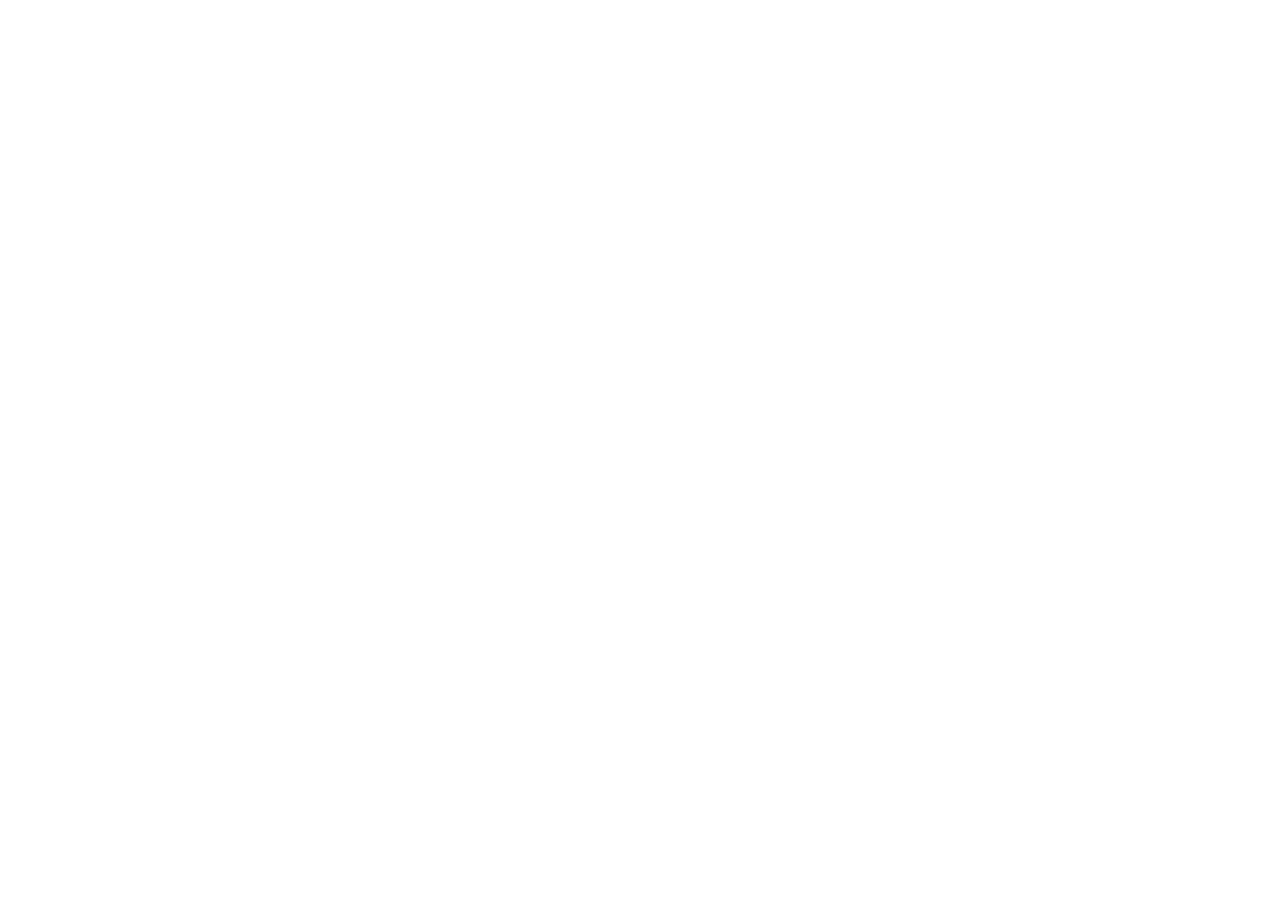
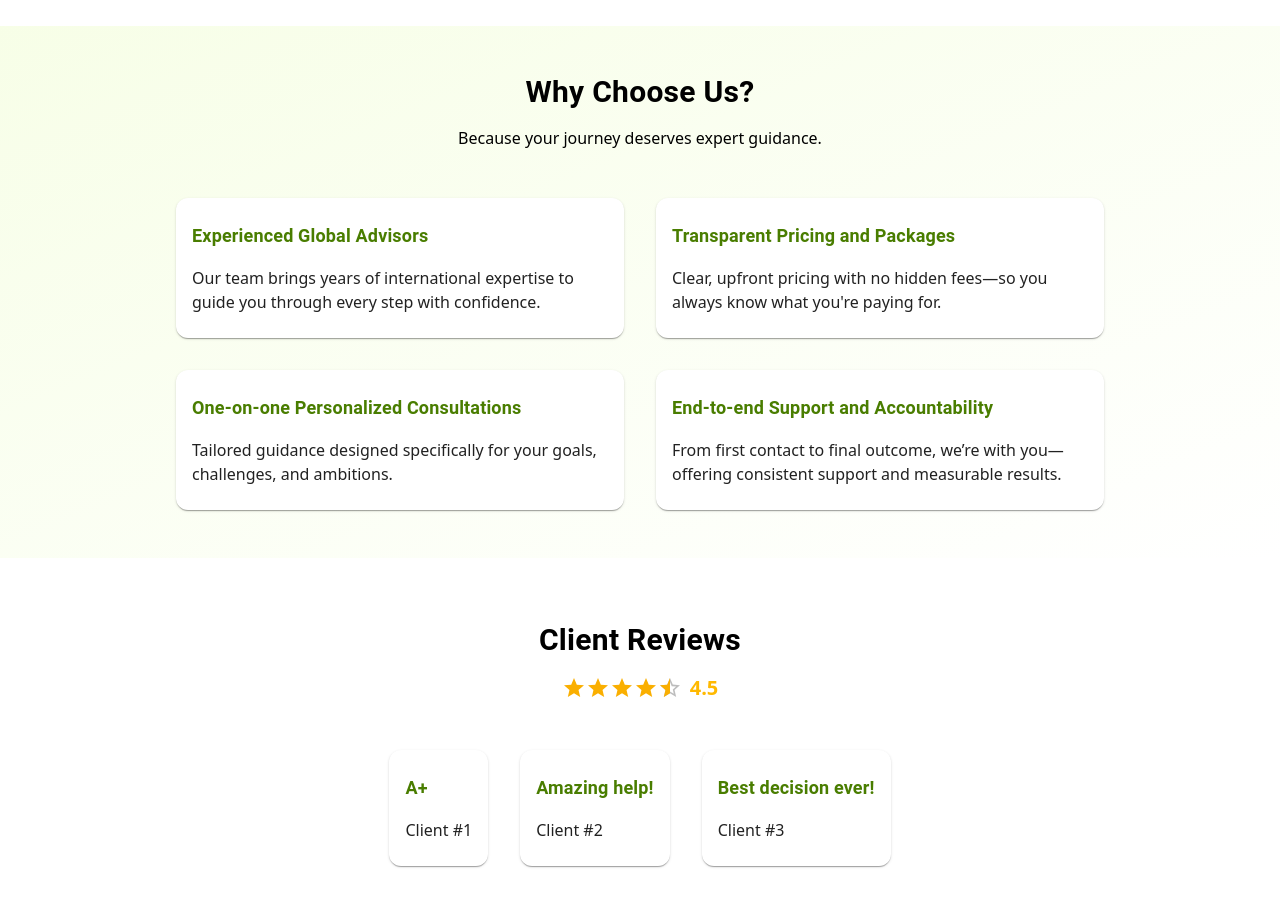
Before and after one commit to RealUltra/Tismah-Global-Consultancy, a Next.js app in the folder frontend/: page / in a window 1280 px wide. Shown: the part 1040-1946 px from the top of the page. Before the commit the page ends 1038 px from the top, so only its background shows below. Built offline with nearby package versions, Linux system fonts and the light colour scheme.

Commit message:
slight changes to services section; finished why choose us section; started reviews section (incomplete)

```diff
--- /dev/null
+++ b/frontend/app/ReviewsSection.tsx
@@ -0,0 +1,45 @@
+import { Box, Card, Rating, Typography } from "@mui/material";
+import React from "react";
+
+interface ReviewInfo {
+  reviewerName: string;
+  content: string;
+}
+
+const ReviewsSection = () => {
+  const reviews: ReviewInfo[] = [
+    { reviewerName: "Client #1", content: "A+" },
+    { reviewerName: "Client #2", content: "Amazing help!" },
+    { reviewerName: "Client #3", content: "Best decision ever!" },
+  ];
+
+  return (
+    <Box className="!mb-50 !px-8 !py-16">
+      <Box className="!flex flex-col !gap-8 !max-w-6xl !w-full !mx-auto">
+        <Box className="!flex flex-col !gap-4 !items-center">
+          <Typography className="!font-bold !text-3xl">
+            Client Reviews
+          </Typography>
+
+          <Box className="!flex flex-row !gap-2 !items-center !pb-4">
+            <Rating value={4.5} precision={0.5} size="medium" readOnly />
+            <span className="font-bold text-xl text-amber-400">4.5</span>
+          </Box>
+        </Box>
+
+        <Box className="!flex !flex-row !flex-wrap !justify-center !gap-8 !px-8">
+          {reviews.map((s) => (
+            <Card className="!flex !flex-col !max-w-md !px-4 !py-6 !gap-4 !justify-between !rounded-xl">
+              <Typography className="!font-bold !text-lg !mt-auto !text-lime-700">
+                {s.content}
+              </Typography>
+              <p className="text-md">{s.reviewerName}</p>
+            </Card>
+          ))}
+        </Box>
+      </Box>
+    </Box>
+  );
+};
+
+export default ReviewsSection;
--- a/frontend/app/ServicesSection.tsx
+++ b/frontend/app/ServicesSection.tsx
@@ -29,9 +29,9 @@
         Our Services
       </Typography>
 
-      <Box className="!flex flex-col md:flex-row !gap-8">
+      <Box className="!flex !flex-row !flex-wrap !gap-8">
         {services.map((s) => (
-          <Card className="!flex !flex-col !w-full !px-4 !py-4 !gap-4 !justify-between !mx-auto">
+          <Card className="!flex !flex-col !max-w-xs !px-4 !py-4 !gap-4 !justify-between !mx-auto !rounded-xl">
             <Typography className="!font-bold !text-lg !text-center !my-auto !text-lime-700 uppercase">
               {s.name}
             </Typography>
--- /dev/null
+++ b/frontend/app/WhyChooseUsSection.tsx
@@ -0,0 +1,61 @@
+import { Box, Card, Typography } from "@mui/material";
+import React from "react";
+
+interface ReasonInfo {
+  title: string;
+  description: string;
+}
+
+const WhyChooseUsSection = () => {
+  const reasons: ReasonInfo[] = [
+    {
+      title: "Experienced Global Advisors",
+      description:
+        "Our team brings years of international expertise to guide you through every step with confidence.",
+    },
+    {
+      title: "Transparent Pricing and Packages",
+      description:
+        "Clear, upfront pricing with no hidden fees—so you always know what you're paying for.",
+    },
+    {
+      title: "One-on-one Personalized Consultations",
+      description:
+        "Tailored guidance designed specifically for your goals, challenges, and ambitions.",
+    },
+    {
+      title: "End-to-end Support and Accountability",
+      description:
+        "From first contact to final outcome, we’re with you—offering consistent support and measurable results.",
+    },
+  ];
+
+  return (
+    <Box className="bg-gradient-to-br from-lime-50 to-white">
+      <Box className="!flex !flex-col !gap-12 !max-w-6xl !mx-auto !py-12">
+        <Box className="!flex !flex-col !gap-4">
+          <Typography className="!font-bold !text-3xl !text-center">
+            Why Choose Us?
+          </Typography>
+
+          <p className="text-center text-md">
+            Because your journey deserves expert guidance.
+          </p>
+        </Box>
+
+        <Box className="!flex !flex-row !flex-wrap !justify-center !gap-8 !px-8">
+          {reasons.map((s) => (
+            <Card className="!flex !flex-col !max-w-md !px-4 !py-6 !gap-4 !justify-between !rounded-xl">
+              <Typography className="!font-bold !text-lg !mt-auto !text-lime-700">
+                {s.title}
+              </Typography>
+              <p className="text-md">{s.description}</p>
+            </Card>
+          ))}
+        </Box>
+      </Box>
+    </Box>
+  );
+};
+
+export default WhyChooseUsSection;
--- a/frontend/app/page.tsx
+++ b/frontend/app/page.tsx
@@ -2,6 +2,8 @@
 import NavBar from "./NavBar";
 import HeroSection from "./HeroSection";
 import ServicesSection from "./ServicesSection";
+import WhyChooseUsSection from "./WhyChooseUsSection";
+import ReviewsSection from "./ReviewsSection";
 
 const HomePage = () => {
   return (
@@ -9,6 +11,8 @@
       <NavBar />
       <HeroSection />
       <ServicesSection />
+      <WhyChooseUsSection />
+      <ReviewsSection />
     </>
   );
 };
```
